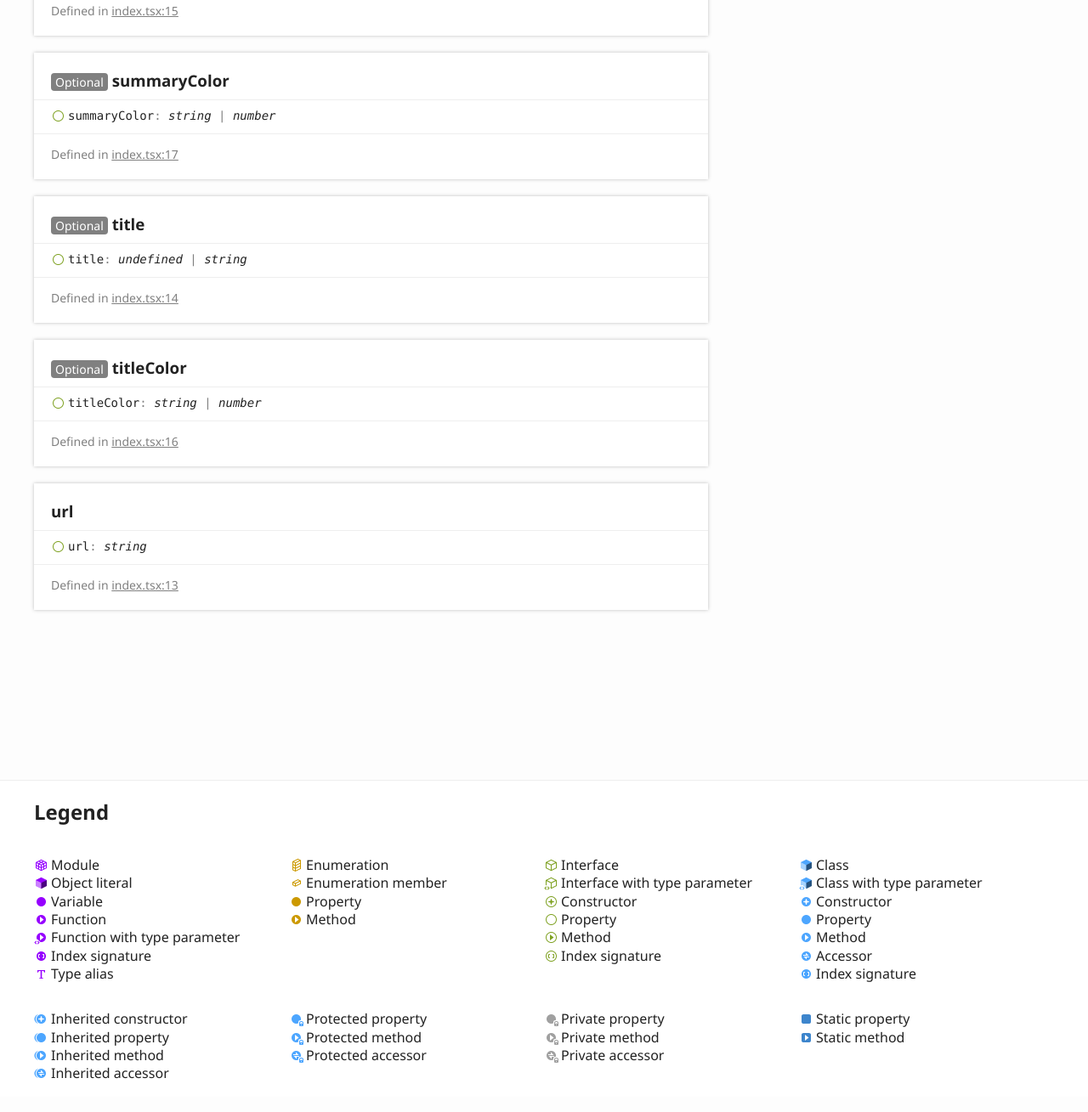
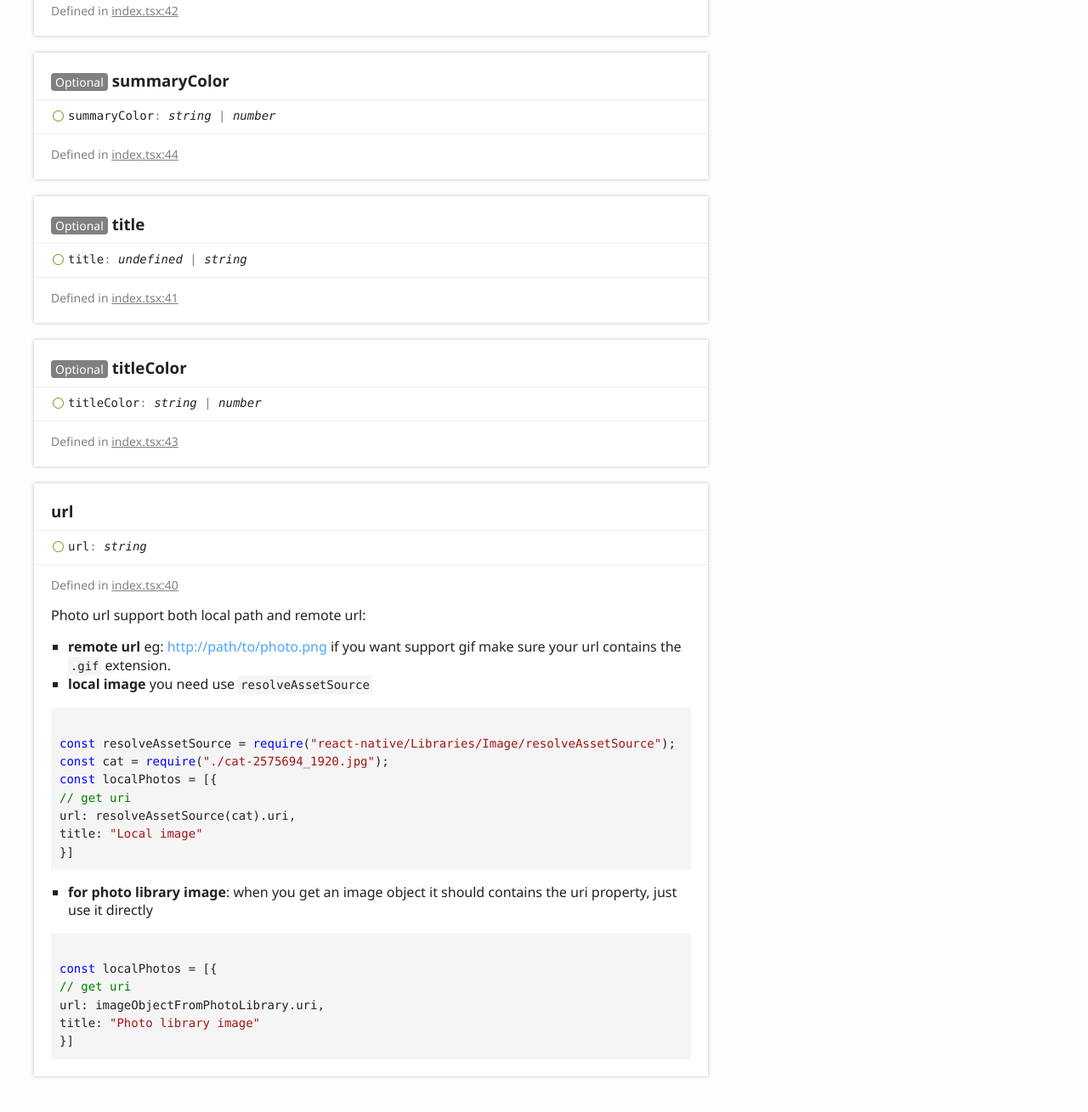
Before and after one commit to merryjs/photo-viewer, a website: page docs/interfaces/photo.html in a window 1280 px wide. Shown: the part 851-2160 px from the top of the page at 85% size. Drawn offline with Linux system fonts and the light colour scheme.

Commit message:
doc: add comments for url property

```diff
--- a/docs/interfaces/photo.html
+++ b/docs/interfaces/photo.html
@@ -104,7 +104,7 @@
 					<div class="tsd-signature tsd-kind-icon">summary<span class="tsd-signature-symbol">:</span> <span class="tsd-signature-type">undefined</span><span class="tsd-signature-symbol"> | </span><span class="tsd-signature-type">string</span></div>
 					<aside class="tsd-sources">
 						<ul>
-							<li>Defined in <a href="https://github.com/merryjs/photo-viewer/blob/e86bd8b/index.tsx#L15">index.tsx:15</a></li>
+							<li>Defined in <a href="https://github.com/merryjs/photo-viewer/blob/961aff3/index.tsx#L42">index.tsx:42</a></li>
 						</ul>
 					</aside>
 				</section>
@@ -114,7 +114,7 @@
 					<div class="tsd-signature tsd-kind-icon">summary<wbr>Color<span class="tsd-signature-symbol">:</span> <span class="tsd-signature-type">string</span><span class="tsd-signature-symbol"> | </span><span class="tsd-signature-type">number</span></div>
 					<aside class="tsd-sources">
 						<ul>
-							<li>Defined in <a href="https://github.com/merryjs/photo-viewer/blob/e86bd8b/index.tsx#L17">index.tsx:17</a></li>
+							<li>Defined in <a href="https://github.com/merryjs/photo-viewer/blob/961aff3/index.tsx#L44">index.tsx:44</a></li>
 						</ul>
 					</aside>
 				</section>
@@ -124,7 +124,7 @@
 					<div class="tsd-signature tsd-kind-icon">title<span class="tsd-signature-symbol">:</span> <span class="tsd-signature-type">undefined</span><span class="tsd-signature-symbol"> | </span><span class="tsd-signature-type">string</span></div>
 					<aside class="tsd-sources">
 						<ul>
-							<li>Defined in <a href="https://github.com/merryjs/photo-viewer/blob/e86bd8b/index.tsx#L14">index.tsx:14</a></li>
+							<li>Defined in <a href="https://github.com/merryjs/photo-viewer/blob/961aff3/index.tsx#L41">index.tsx:41</a></li>
 						</ul>
 					</aside>
 				</section>
@@ -134,7 +134,7 @@
 					<div class="tsd-signature tsd-kind-icon">title<wbr>Color<span class="tsd-signature-symbol">:</span> <span class="tsd-signature-type">string</span><span class="tsd-signature-symbol"> | </span><span class="tsd-signature-type">number</span></div>
 					<aside class="tsd-sources">
 						<ul>
-							<li>Defined in <a href="https://github.com/merryjs/photo-viewer/blob/e86bd8b/index.tsx#L16">index.tsx:16</a></li>
+							<li>Defined in <a href="https://github.com/merryjs/photo-viewer/blob/961aff3/index.tsx#L43">index.tsx:43</a></li>
 						</ul>
 					</aside>
 				</section>
@@ -144,9 +144,37 @@
 					<div class="tsd-signature tsd-kind-icon">url<span class="tsd-signature-symbol">:</span> <span class="tsd-signature-type">string</span></div>
 					<aside class="tsd-sources">
 						<ul>
-							<li>Defined in <a href="https://github.com/merryjs/photo-viewer/blob/e86bd8b/index.tsx#L13">index.tsx:13</a></li>
+							<li>Defined in <a href="https://github.com/merryjs/photo-viewer/blob/961aff3/index.tsx#L40">index.tsx:40</a></li>
 						</ul>
 					</aside>
+					<div class="tsd-comment tsd-typography">
+						<div class="lead">
+							<p>Photo url support both local path and remote url:</p>
+							<ul>
+								<li><strong>remote url</strong> eg: <a href="http://path/to/photo.png">http://path/to/photo.png</a> if you want support gif make sure your url contains the <code>.gif</code> extension.</li>
+								<li><strong>local image</strong> you need use <code>resolveAssetSource</code></li>
+							</ul>
+						</div>
+						<pre><code class="lang-js">
+<span class="hljs-keyword">const</span> resolveAssetSource = <span class="hljs-built_in">require</span>(<span class="hljs-string">"react-native/Libraries/Image/resolveAssetSource"</span>);
+<span class="hljs-keyword">const</span> cat = <span class="hljs-built_in">require</span>(<span class="hljs-string">"./cat-2575694_1920.jpg"</span>);
+<span class="hljs-keyword">const</span> localPhotos = [{
+<span class="hljs-comment">// get uri</span>
+url: resolveAssetSource(cat).uri,
+<span class="hljs-attr">title</span>: <span class="hljs-string">"Local image"</span>
+}]
+</code></pre>
+						<ul>
+							<li><strong>for photo library image</strong>:  when you get an image object it should contains the uri property, just use it directly</li>
+						</ul>
+						<pre><code class="lang-js">
+<span class="hljs-keyword">const</span> localPhotos = [{
+<span class="hljs-comment">// get uri</span>
+url: imageObjectFromPhotoLibrary.uri,
+<span class="hljs-attr">title</span>: <span class="hljs-string">"Photo library image"</span>
+}]
+</code></pre>
+					</div>
 				</section>
 			</section>
 		</div>
--- a/index.js
+++ b/index.js
@@ -48,7 +48,7 @@ MerryPhotoView.propTypes = {
         title: PropTypes.string,
         summary: PropTypes.string,
         titleColor: PropTypes.oneOfType([PropTypes.string, PropTypes.number]),
-        summaryColor: PropTypes.oneOfType([PropTypes.string, PropTypes.number]),
+        summaryColor: PropTypes.oneOfType([PropTypes.string, PropTypes.number])
     })).isRequired,
     visible: PropTypes.bool,
     initial: PropTypes.number.isRequired,
```
Also changed, not shown: docs/classes/merryphotoview.html (+16 -16 lines), docs/index.html (+2 -2 lines), docs/interfaces/photoviewerporps.html (+7 -7 lines), index.d.ts (+27 -0 lines), index.tsx (+28 -1 lines).
